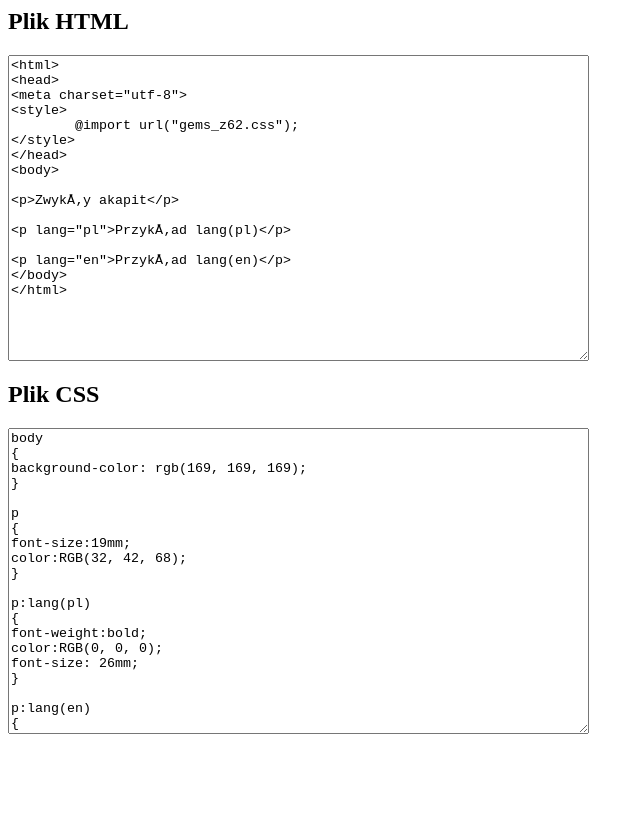
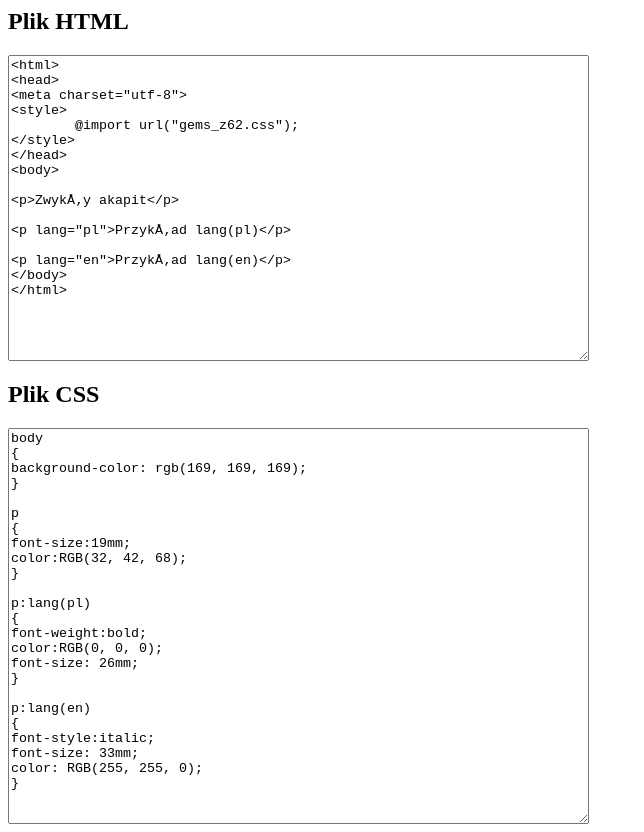
Before and after one commit to adam25-25/Nauka, a plain HTML site: page gemsa_z62_kod.html in a window 1280 px wide. Shown: the whole page, without its empty margins (0-644 px from the left). Before the commit the page ends 800 px from the top, so only its background shows below. Drawn offline with Linux system fonts and the light colour scheme.

Commit message:
gemsa_z62_kod.html

```diff
--- a/gemsa_z62_kod.html
+++ b/gemsa_z62_kod.html
@@ -24,7 +24,7 @@
 </textarea>
 
 <h2>Plik CSS</h2>
-<textarea cols="70" rows="20">
+<textarea cols="70" rows="26">
 body
 {
 background-color: rgb(169, 169, 169);
```
